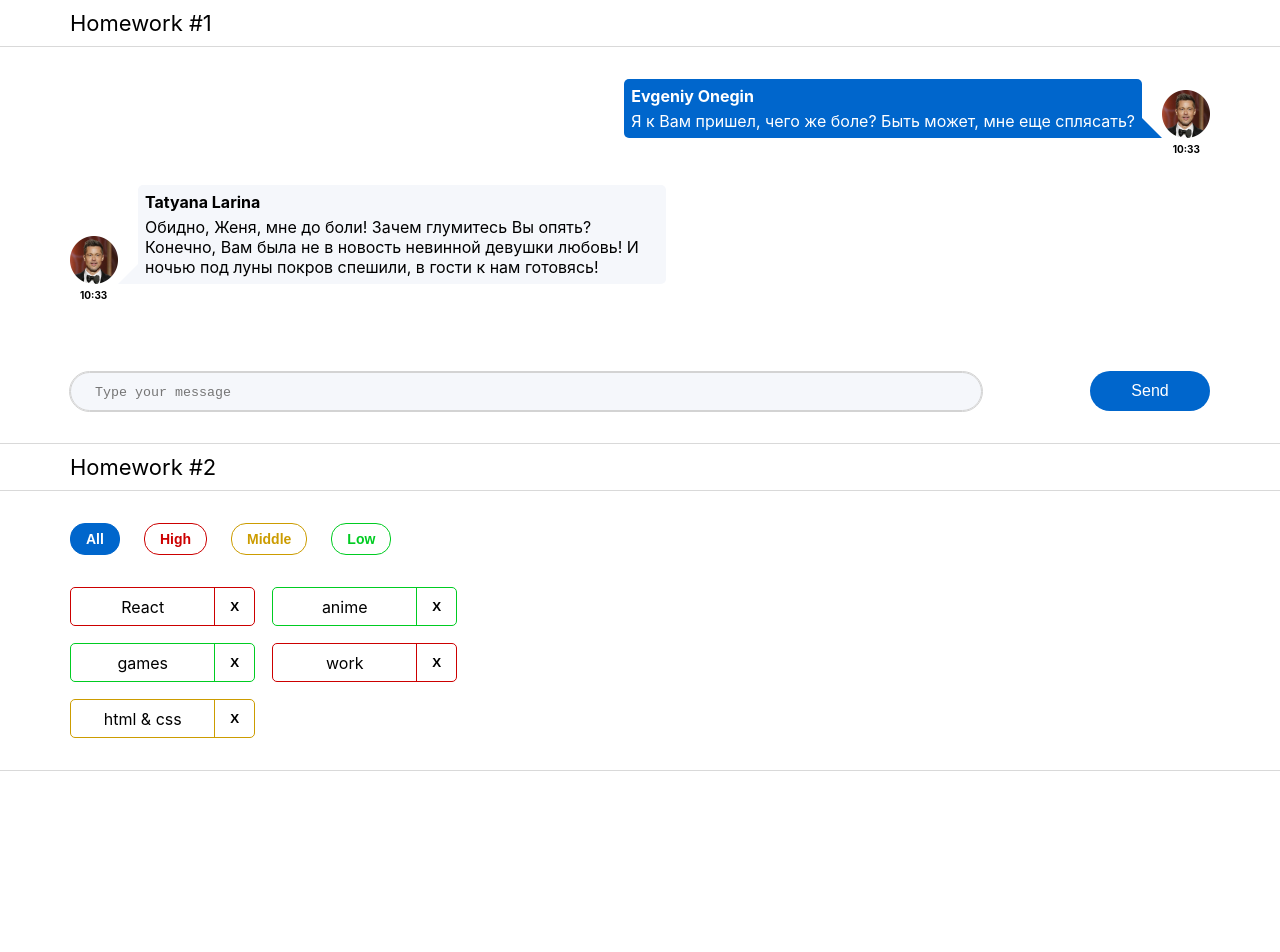
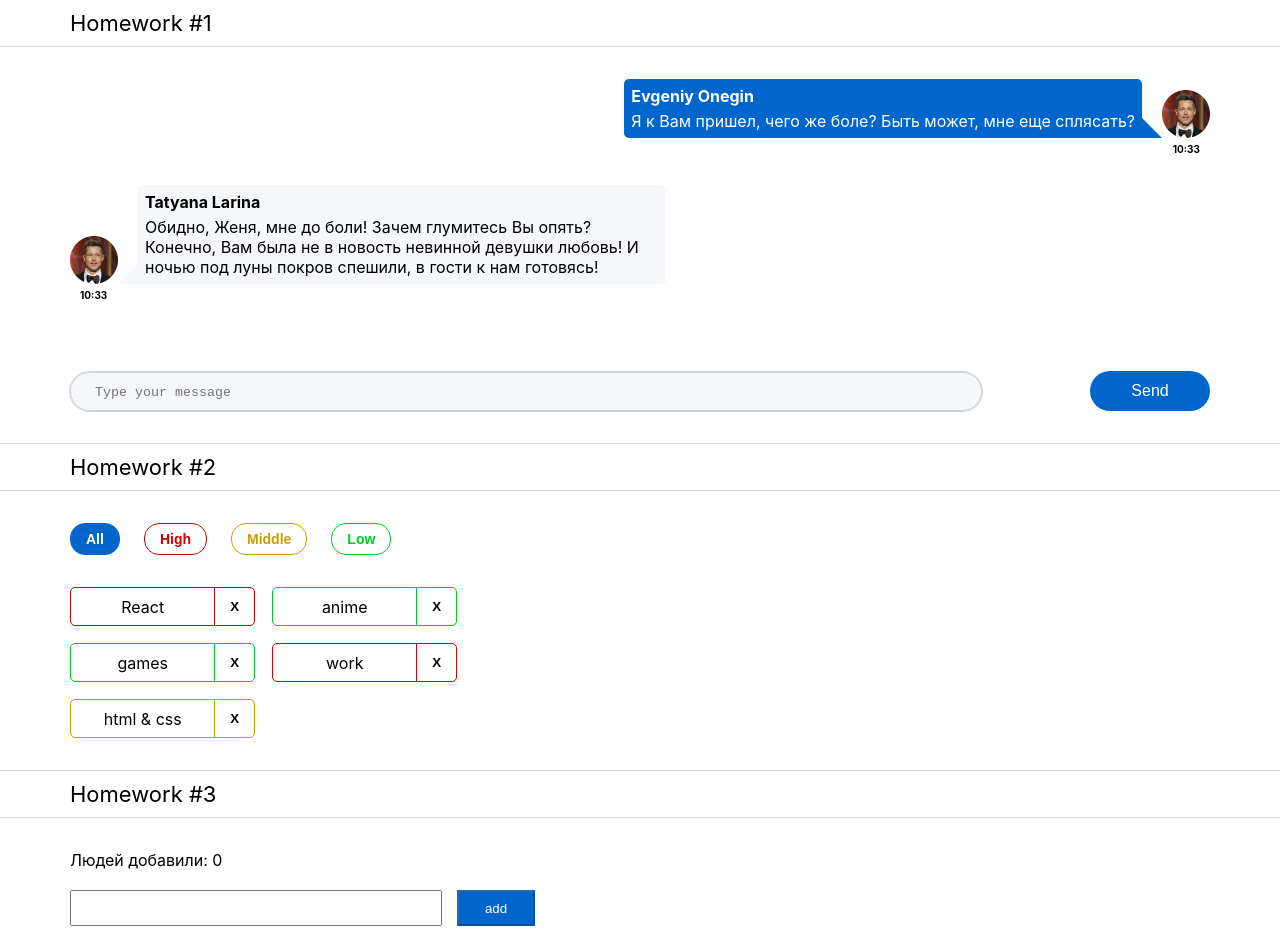
Before and after one commit to KateTernovskaya/hw-sprint2, a React (Create React App) app: page / in a window 1280 px wide. Shown: the top 952 px of the page. Before the commit the page ends 800 px from the top, so only its background shows below. Built offline with nearby package versions, Linux system fonts and the light colour scheme.

Commit message:
HomeWork 3 - done

```diff
--- a/src/s1-main/App.tsx
+++ b/src/s1-main/App.tsx
@@ -2,13 +2,14 @@
 import s from './App.module.css'
 import HW1 from '../s2-homeworks/hw01/HW1'
 import HW2 from "../s2-homeworks/hw02/HW2";
+import HW3 from "../s2-homeworks/hw03/HW3";
 
 function App() {
     return (
         <div className={s.App}>
             <HW1/>
             <HW2/>
-            {/*<HW3/>*/}
+            <HW3/>
             {/*<HW4/>*/}
 
             {/*при выполнении дз 5 и более - закомментировать здесь дз 1-4, так как они есть внутри дз 5*/}
--- a/src/s2-homeworks/hw03/Greeting.module.css
+++ b/src/s2-homeworks/hw03/Greeting.module.css
@@ -1,22 +1,36 @@
 .greetingForm {
+
 }
 
 .inputAndButtonContainer {
+   display: flex;
+    align-items: center;
+    margin: 20px 0;
 }
 
 .error {
+    color: red;
 }
 
 .input {
+    width: 372px;
+    height: 36px;
 }
 
 .input:focus {
 }
 
 .errorInput {
+    width: 372px;
+    height: 36px;
 }
 
 .button {
+    width: 78px;
+    height: 36px;
+    color: white;
+    background-color: #0066CC;
+    margin-left: 15px;
 }
 
 .button:focus {
--- a/src/s2-homeworks/hw03/Greeting.tsx
+++ b/src/s2-homeworks/hw03/Greeting.tsx
@@ -2,14 +2,14 @@
 import s from './Greeting.module.css'
 
 type GreetingPropsType = {
-    name: any // need to fix any
-    setNameCallback: any // need to fix any
-    addUser: any // need to fix any
-    onBlur: any // need to fix any
-    onEnter: any // need to fix any
-    error: any // need to fix any
-    totalUsers: any // need to fix any
-    lastUserName?: any // need to fix any
+    name: string
+    setNameCallback: (e: ChangeEvent<HTMLInputElement>) => void
+    addUser: () => void
+    onBlur: () => void
+    onEnter: (e: KeyboardEvent<HTMLInputElement>) => void
+    error: string
+    totalUsers: number
+    lastUserName?: string
 }
 
 // презентационная компонента (для верстальщика)
@@ -23,9 +23,9 @@
         error,
         totalUsers,
         lastUserName,
-    } // деструктуризация пропсов
+    }
 ) => {
-    const inputClass = s.errorInput // need to fix with (?:)
+    const inputClass = error ? s.errorInput : s.input
 
     return (
         <div id={'hw3-form'} className={s.greetingForm}>
--- a/src/s2-homeworks/hw03/GreetingContainer.tsx
+++ b/src/s2-homeworks/hw03/GreetingContainer.tsx
@@ -1,36 +1,49 @@
-import React, { ChangeEvent, KeyboardEvent, useState } from 'react'
+import React, {ChangeEvent, KeyboardEvent, useState} from 'react'
 import Greeting from './Greeting'
-import { UserType } from './HW3'
+import {UserType} from './HW3'
+
 
 type GreetingContainerPropsType = {
-    users: any // need to fix any
-    addUserCallback: any // need to fix any
+    users: UserType[]
+    addUserCallback: (name: string) => void
 }
 
-export const pureAddUser = (name: any, setError: any, setName: any, addUserCallback: any) => {
-    // если имя пустое - показать ошибку, иначе - добавить юзера и очистить инпут
+export const pureAddUser = (name: string, setError: React.Dispatch<React.SetStateAction<string>>,
+                            setName: React.Dispatch<React.SetStateAction<string>>,
+                            addUserCallback: (name: string) => void) => {
+
+    if (name.trim() !== '') {
+        addUserCallback(name)
+        setName('')
+        console.log(name)
+    } else {
+        setError('Ошибка! Введите имя!')
+    }
 }
 
-export const pureOnBlur = (name: any, setError: any) => { // если имя пустое - показать ошибку
+export const pureOnBlur = (name: string, setError: React.Dispatch<React.SetStateAction<string>>) => {
+    if (name.trim() === '') {
+        setError('Ошибка! Введите имя!')
+    }
 }
 
-export const pureOnEnter = (e: any, addUser: any) => { // если нажата кнопка Enter - добавить
+export const pureOnEnter = (e: KeyboardEvent<HTMLInputElement>, addUser: () => void) => {
+    if (e.key === 'Enter') {
+        addUser()
+    }
 }
 
-// более простой и понятный для новичков
-// function GreetingContainer(props: GreetingPropsType) {
 
-// более современный и удобный для про :)
-const GreetingContainer: React.FC<GreetingContainerPropsType> = ({
-    users,
-    addUserCallback,
-}) => {
-    // деструктуризация пропсов
-    const [name, setName] = useState<any>('') // need to fix any
-    const [error, setError] = useState<any>('') // need to fix any
+const GreetingContainer: React.FC<GreetingContainerPropsType> = (
+    {
+        users,
+        addUserCallback,
+    }) => {
+    const [name, setName] = useState<string>('')
+    const [error, setError] = useState<string>('')
 
-    const setNameCallback = (e: any) => { // need to fix any
-        setName('some name') // need to fix
+    const setNameCallback = (e: ChangeEvent<HTMLInputElement>) => {
+        setName(e.currentTarget.value)
 
         error && setError('')
     }
@@ -42,12 +55,13 @@
         pureOnBlur(name, setError)
     }
 
-    const onEnter = (e: any) => {
+    const onEnter = (e: KeyboardEvent<HTMLInputElement>) => {
         pureOnEnter(e, addUser)
     }
 
-    const totalUsers = 0 // need to fix
-    const lastUserName = 'some name' // need to fix
+    const totalUsers = users.length
+    const lastUserName = totalUsers > 0 ? users[totalUsers - 1].name : ''
+
 
     return (
         <Greeting
--- a/src/s2-homeworks/hw03/HW3.tsx
+++ b/src/s2-homeworks/hw03/HW3.tsx
@@ -1,10 +1,10 @@
-import React, { useState } from 'react'
-import { v1 } from 'uuid'
+import React, {useState} from 'react'
+import {v1} from 'uuid'
 import s2 from '../../s1-main/App.module.css'
 import GreetingContainer from './GreetingContainer'
 
 /*
-* 1 - описать тип UserType
+* 1 - описать тип UserType+
 * 2 - указать нужный тип в useState с users
 * 3 - дописать типы и логику функции pureAddUserCallback и проверить её тестами
 * 4 - в файле GreetingContainer.tsx дописать типизацию пропсов
@@ -19,27 +19,30 @@
 
 // types
 export type UserType = {
-    _id: any // need to fix any
-    name: any // need to fix any
+    _id: string
+    name: string
 }
 
-export const pureAddUserCallback = (name: any, setUsers: any, users: any) => { // need to fix any
-    const user = { // need to fix
+export const pureAddUserCallback = (name: string,
+                                    setUsers: React.Dispatch<React.SetStateAction<UserType[]>>,
+                                    users: UserType[]) => {
+    const user = {
+        _id: v1(),
+        name: name,
     }
     setUsers([...users, user])
 }
 
 const HW3 = () => {
-    const [users, setUsers] = useState<any>([]) // need to fix any
+    const [users, setUsers] = useState<UserType[]>([])
 
-    const addUserCallback = (name: any) => { // need to fix any
+    const addUserCallback = (name: string) => {
         pureAddUserCallback(name, setUsers, users)
     }
 
     return (
         <div id={'hw3'}>
             <div className={s2.hwTitle}>Homework #3</div>
-            {/*для автоматической проверки дз (не менять)*/}
 
             <div className={s2.hw}>
                 <GreetingContainer
```
